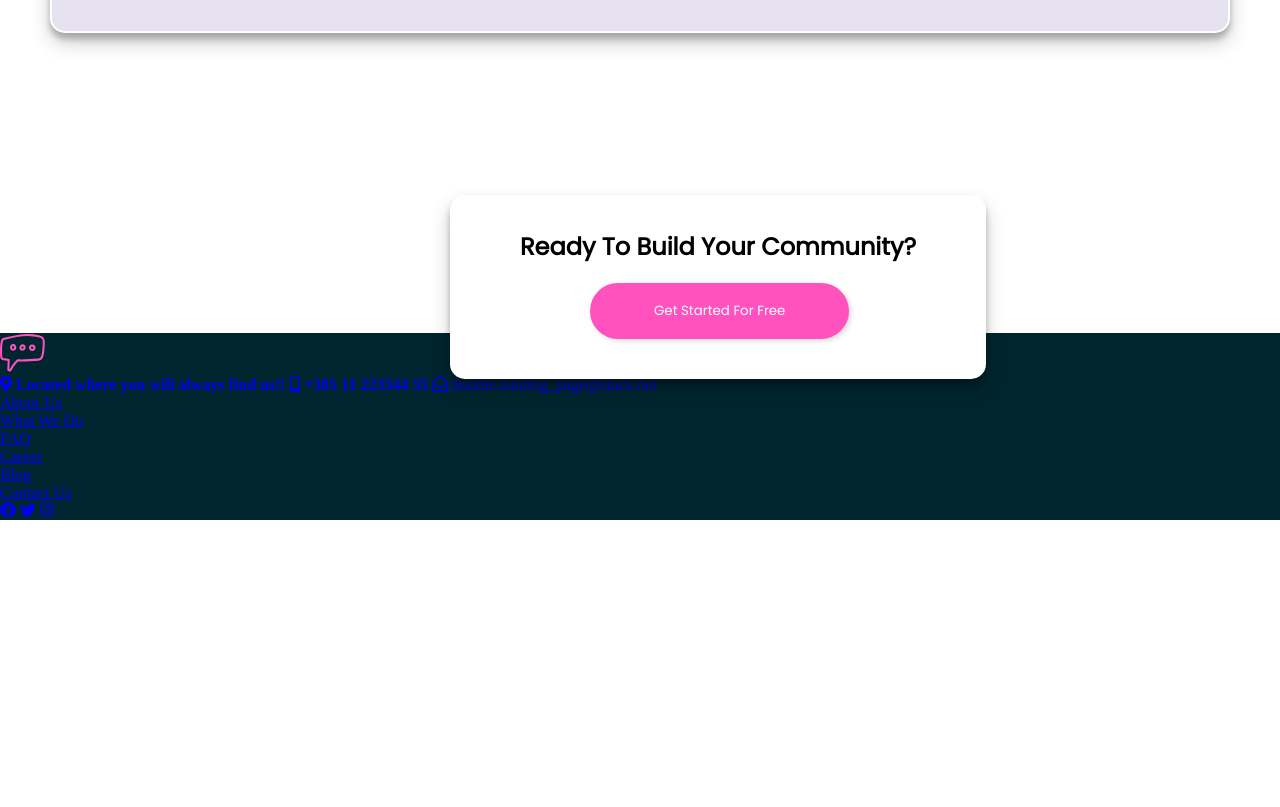
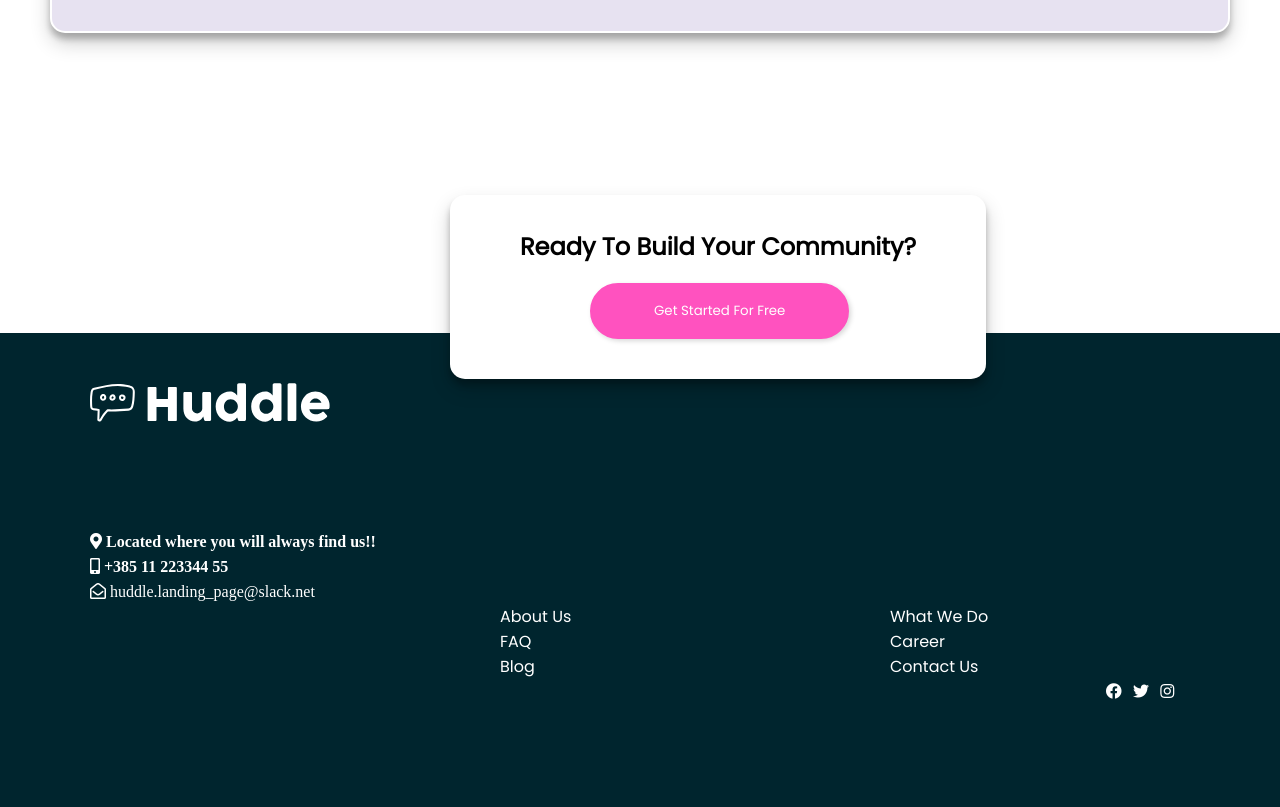
Before and after one commit to Brusilica/Brusilica.github.io, a plain HTML site: page index.html in a window 1280 px wide. Shown: the part 1905-2712 px from the top of the page. Before the commit the page ends 2425 px from the top, so only its background shows below. Drawn offline with nearby package versions, Linux system fonts and the light colour scheme.

Commit message:
Update stylesheet.css

```diff
--- a/css/stylesheet.css
+++ b/css/stylesheet.css
@@ -4,10 +4,6 @@
     box-sizing: border-box;
 }
 
-body{
-
-
-}
 .container{
 	background-color: hsl(193, 100%, 96%);
 	background-image: url("../img/bg-hero-desktop.svg");
@@ -21,12 +17,12 @@ body{
 	left: 50px;
 	top:35px;
 }
+
 .button{
 	position: absolute;
 	right: 100px;
 	top:35px;
 	font-family: 'Poppins', sans-serif;
-
 	background-color: #fff;
 	border: solid 2px #fff;
 	text-align: center;
@@ -40,17 +36,18 @@ body{
 	left: 50px;
 	top:160px;
 }
+
 .side-text{
 	position: absolute;
 	left: 50px;
 	top:270px;
 	font-size: 20px;
 }
+
 .button-1{
 	position: absolute;
 	left: 50px;
 	top:400px;
-
 	font-family: 'Poppins', sans-serif;
 	color:#fff;
 	background-color: hsl(322, 100%, 66%);
@@ -60,14 +57,13 @@ body{
 	border-radius: 16px;
 	box-shadow: 2px 2px 5px #D8D8D8;
 }
+
 .header-img{
 	position: relative;
 	left: 800px;
 	top:120px;
 }
-.container-1{
 
-}
 .box-1{
 	border: solid 2px #fff;
 	box-shadow: 0 10px 20px rgba(0,0,0,0.19), 0 6px 6px rgba(0,0,0,0.23);
@@ -75,19 +71,17 @@ body{
 	border-radius: 15px;
 	background-color: #F9E5E5;
 	display:flex;
+}
 
-}
 .box-1-text{
 	font-family: 'Open Sans', sans-serif;
 	height: 100%;
 	width:100%;
 	margin-top: 95px;
 	margin-left: 75px;
-
 }
 
 .box-1-img{
-
 	margin-right: 50px;
 	padding-top: 30px;
 	padding-bottom: 30px;
@@ -103,7 +97,6 @@ p{
 	line-height: 1.8em;
 }
 
-
 .box-2{
 	border: solid 2px #fff;
 	box-shadow: 0 10px 20px rgba(0,0,0,0.19), 0 6px 6px rgba(0,0,0,0.23);
@@ -111,7 +104,6 @@ p{
 	border-radius: 15px;
 	background-color: #E1EEDC;
 	display:flex;
-
 }
 .box-2-text{
 	font-family: 'Open Sans', sans-serif;
@@ -137,7 +129,6 @@ p{
 	border-radius: 15px;
 	background-color: #E7E2F1;
 	display:flex;
-
 }
 .box-3-text{
 	font-family: 'Open Sans', sans-serif;
@@ -145,11 +136,9 @@ p{
 	width:100%;
 	margin-top: 95px;
 	margin-left: 75px;
-
 }
 
 .box-3-img{
-
 	margin-right: 50px;
 	padding-top: 30px;
 	padding-bottom: 30px;
@@ -165,9 +154,6 @@ p{
 	font-family: 'Poppins', sans-serif;
 	font-weight: 700;
 	box-shadow: 0 10px 20px rgba(0,0,0,0.19), 0 6px 6px rgba(0,0,0,0.23);
-
-
-
 }
 
 .button-2{
@@ -192,15 +178,58 @@ p{
 	font-size: 24px;
 }
 
-footer{
+#footer{
 	background-color: hsl(192, 100%, 9%);
+	padding-top: 100px;
+	padding-bottom: 50px;
+}
 
-
-
-
+footer a {
+	font-family: 'Poppins', sans-serif;
+	text-decoration: none;
+	color: white;
+	position: relative;
 
 }
 
+footer li{
+	list-style: none;
+}
+
+.footer-img{
+	-webkit-filter: brightness(0) invert(1);
+     filter: brightness(0) invert(1);
+     position:relative;
+     left: 90px;
+     bottom: 50px;
+}
+
+.icons {
+	margin-left: 1100px;
+	margin-right: 100px;
+	padding-bottom: 100px;
+	display: flex;
+	justify-content: space-around;
+	align-items: flex-start;
+}
+
+.bottom ul{
+	display: flex;
+	flex-wrap: wrap;
+	margin-left: 500px;
+}
+
+.box_1{
+	flex:50%;
+}
+
+.box_2{
+	flex:50%;
+}
+
 .contact{
-	color: white;
+	display: flex;
+	flex-direction: column;
+	margin-left: 90px;
+	margin-top: 50px;
 }
```
